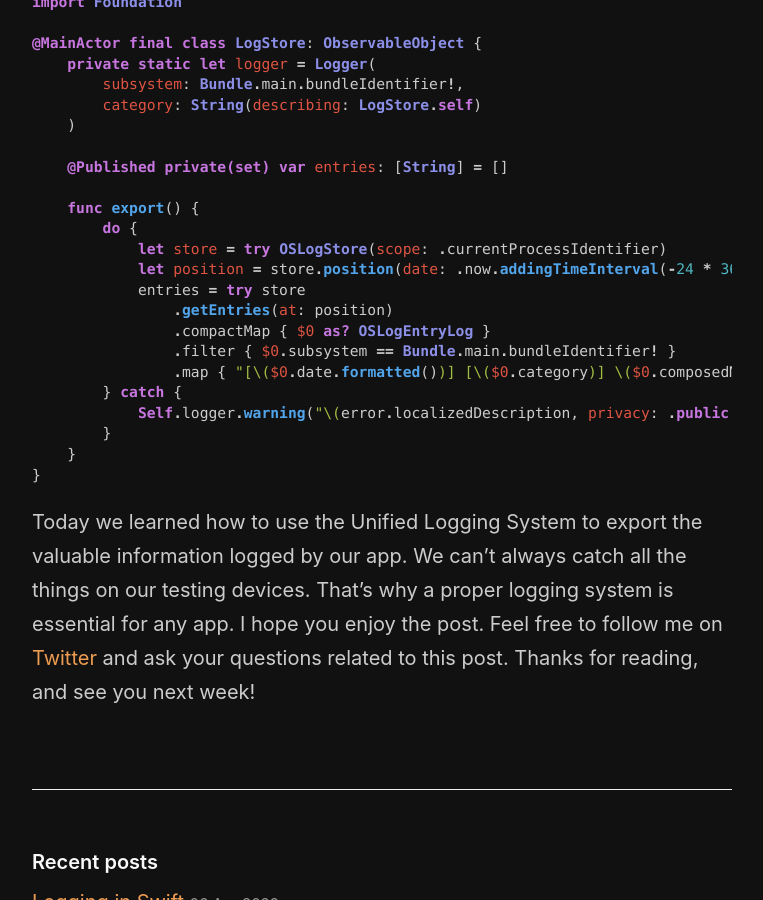
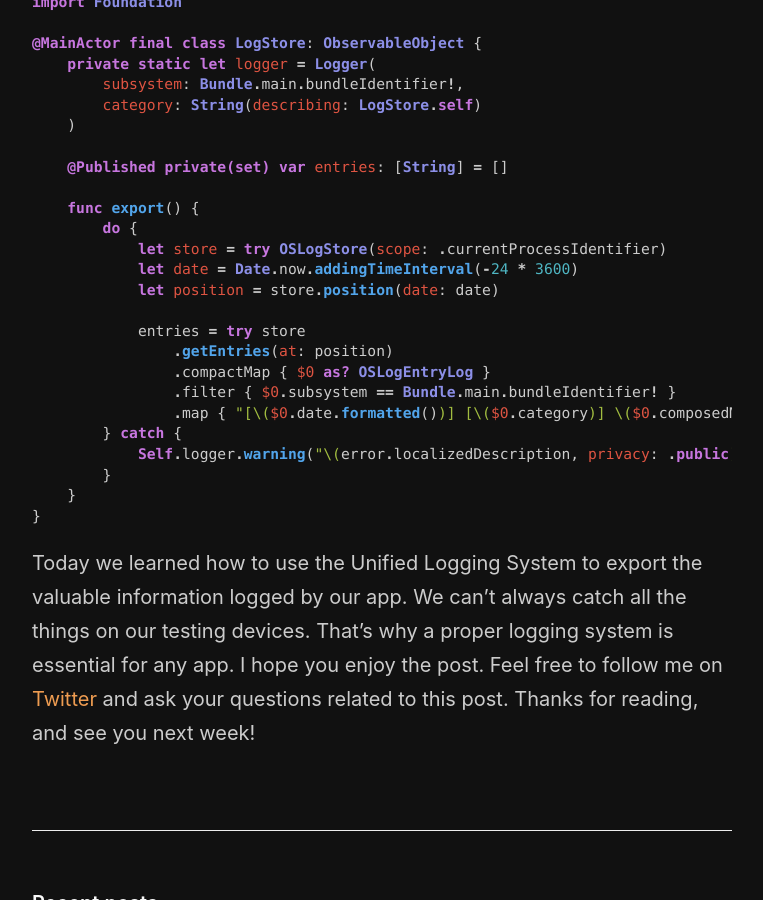
Before and after one commit to mecid/mecid.github.io, a Jekyll site: the page built from _posts/2022-04-19-exporting-data-from-unified-logging-system-in-swift.md, in a window 1280 px wide and 900 px high, scrolled down 2673 px. Shown: the whole window, without its empty margins (258-1021 px from the left). Built offline with Jekyll 4.4.1, drawn with Linux system fonts in a browser that asks for light colours.

Commit message:
another code example improved in exporting logs post

```diff
--- a/_posts/2022-04-19-exporting-data-from-unified-logging-system-in-swift.md
+++ b/_posts/2022-04-19-exporting-data-from-unified-logging-system-in-swift.md
@@ -96,7 +96,9 @@ import Foundation
     func export() {
         do {
             let store = try OSLogStore(scope: .currentProcessIdentifier)
-            let position = store.position(date: .now.addingTimeInterval(-24 * 3600))
+            let date = Date.now.addingTimeInterval(-24 * 3600)
+            let position = store.position(date: date)
+
             entries = try store
                 .getEntries(at: position)
                 .compactMap { $0 as? OSLogEntryLog }
```
